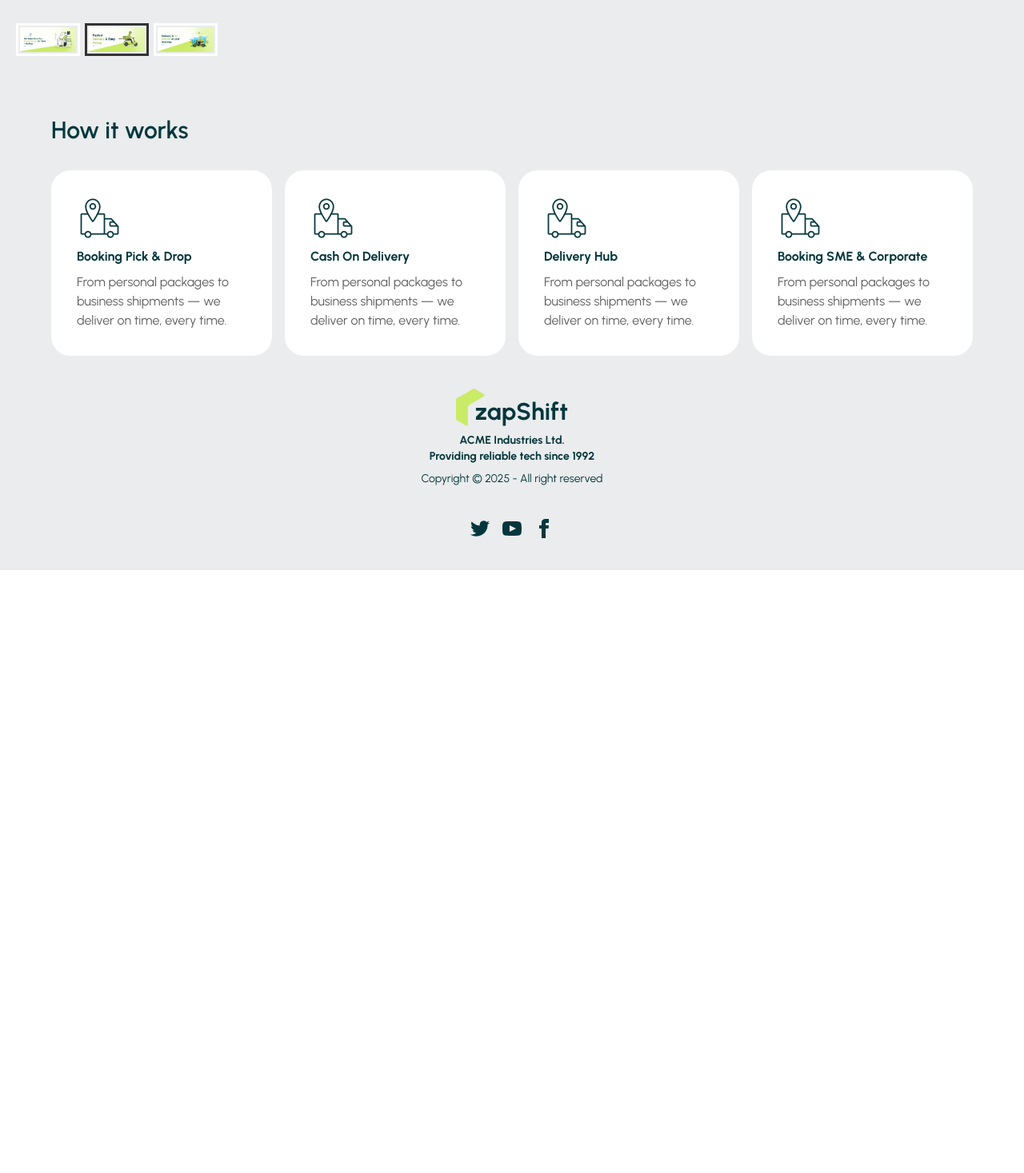
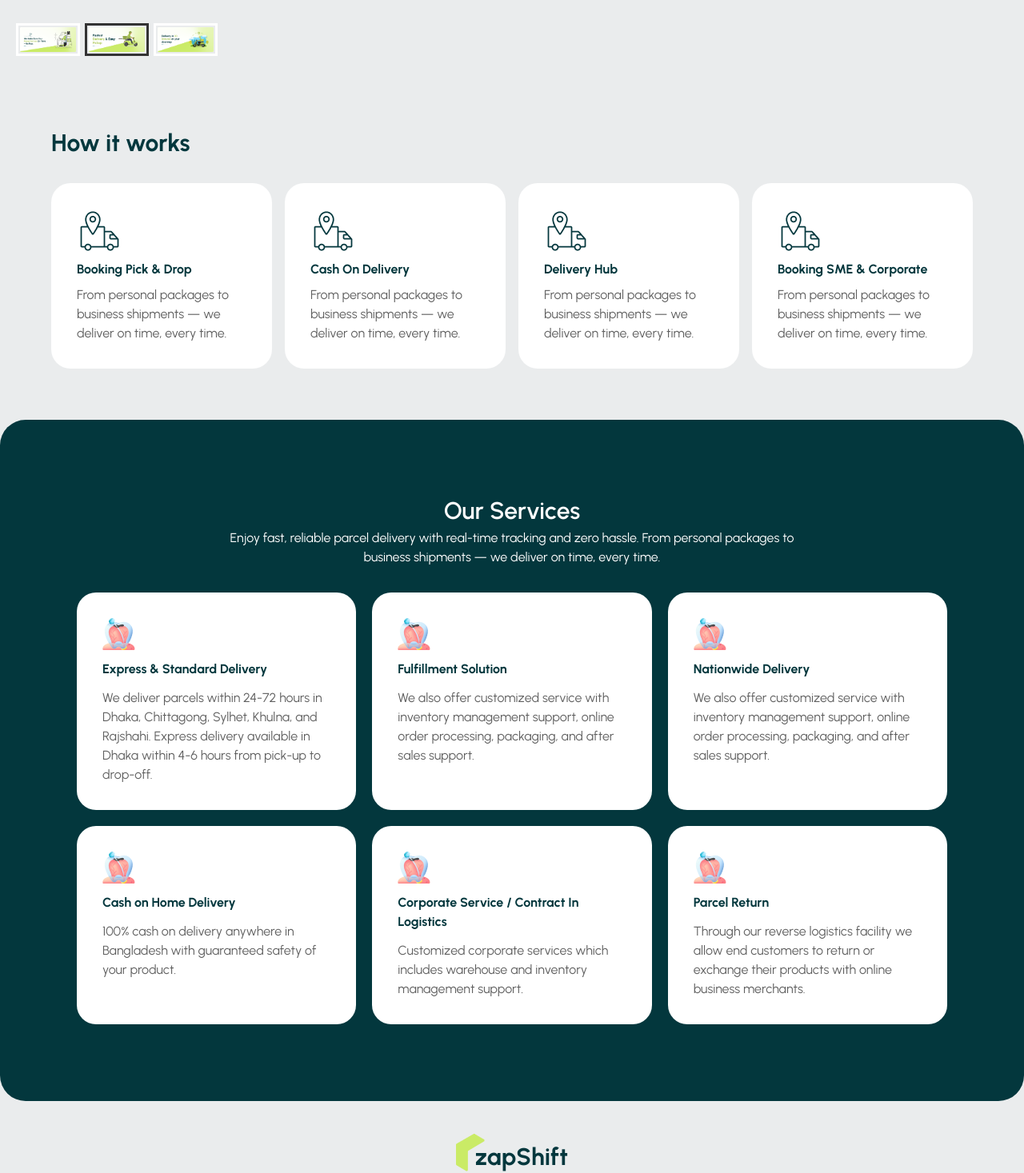
Before and after one commit to ArifBillahMubin/zap-shift-client, a React (Vite) app: page / in a window 1280 px wide. Shown: the part 666-2133 px from the top of the page at 80% size. Before the commit the page ends 1379 px from the top, so only its background shows below. Built offline with nearby package versions, Linux system fonts and the light colour scheme.

Commit message:
our services section done

```diff
--- a/package.json
+++ b/package.json
@@ -13,6 +13,7 @@
     "@tailwindcss/vite": "^4.1.17",
     "react": "^19.2.0",
     "react-dom": "^19.2.0",
+    "react-fast-marquee": "^1.6.5",
     "react-icons": "^5.5.0",
     "react-responsive-carousel": "^3.2.23",
     "react-router": "^7.9.6",
--- a/src/pages/Home/Home/Home.jsx
+++ b/src/pages/Home/Home/Home.jsx
@@ -1,13 +1,17 @@
 import React from 'react';
 import Banner from '../banner/Banner';
 import HowItWorks from '../HowItWorks/HowItWorks';
+import OurServices from '../ourServices/OurServices';
 
 const Home = () => {
     return (
         <div>
             <Banner></Banner>
-            <div className='pt-8 md:pt-12'>
+            <div className='pt-12 md:pt-16 max-w-6xl mx-auto px-2 md:px-4 lg:px-0'>
                 <HowItWorks></HowItWorks>
+            </div>
+            <div className='pt-12 md:pt-16 max-w-[1380px] mx-auto px-2 md:px-4 lg:px-0'>
+                <OurServices></OurServices>
             </div>
 
         </div>
--- a/src/pages/Home/HowItWorks/HowItWorks.jsx
+++ b/src/pages/Home/HowItWorks/HowItWorks.jsx
@@ -3,8 +3,8 @@ import howItWorkLogo from '../../../assets/bookingIcon.png'
 
 const HowItWorks = () => {
     return (
-        <div className='max-w-6xl mx-auto px-2 md:px-4 lg:px-0'>
-            <h2 className='font-semibold text-secondary text-3xl mb-8'>How it works</h2>
+        <div className=''>
+            <h2 className='font-bold text-secondary text-3xl mb-8'>How it works</h2>
             <div className='grid grid-cols-1 md:grid-cols-3 lg:grid-cols-4 gap-4'>
                 <div className=''>
                     <div className='space-y-2 bg-base-100 rounded-3xl p-8'>
--- /dev/null
+++ b/src/pages/Home/ourServices/OurServices.jsx
@@ -0,0 +1,49 @@
+import React from 'react';
+import servicesLogo from '../../../assets/service.png'
+const OurServices = () => {
+    return (
+        <div className='bg-secondary rounded-4xl'>
+            <div className='p-4 md:p-24'>
+                <div className='text-center space-y-1 mb-8'>
+                    <h1 className='font-semibold text-3xl text-base-100'>Our Services</h1>
+                    <p className='text-[16px] text-base-100'>Enjoy fast, reliable parcel delivery with real-time tracking and zero hassle. From personal packages to <br /> business shipments — we deliver on time, every time.</p>
+                </div>
+
+                <div className='grid grid-cols-1 md:grid-cols-2 lg:grid-cols-3 gap-5'>
+                    <div className='space-y-3 bg-base-100 rounded-3xl p-8 hover:bg-primary transition-all duration-300 transform hover:scale-105'>
+                        <img src={servicesLogo} alt="" />
+                        <h5 className='text-secondary font-bold'>Express  & Standard Delivery</h5>
+                        <p className='text-[16px] text-[#606060]'>We deliver parcels within 24-72 hours in Dhaka, Chittagong, Sylhet, Khulna, and Rajshahi. Express delivery available in Dhaka within 4-6 hours from pick-up to drop-off.</p>
+                    </div>
+                    <div className='space-y-3 bg-base-100 rounded-3xl p-8 hover:bg-primary transition-all duration-300 transform hover:scale-105'>
+                        <img src={servicesLogo} alt="" />
+                        <h5 className='text-secondary font-bold'>Fulfillment Solution</h5>
+                        <p className='text-[16px] text-[#606060]'>We also offer customized service with inventory management support, online order processing, packaging, and after sales support.</p>
+                    </div>
+                    <div className='space-y-3 bg-base-100 rounded-3xl p-8 hover:bg-primary transition-all duration-300 transform hover:scale-105'>
+                        <img src={servicesLogo} alt="" />
+                        <h5 className='text-secondary font-bold'>Nationwide Delivery</h5>
+                        <p className='text-[16px] text-[#606060]'>We also offer customized service with inventory management support, online order processing, packaging, and after sales support.</p>
+                    </div>
+                    <div className='space-y-3 bg-base-100 rounded-3xl p-8 hover:bg-primary transition-all duration-300 transform hover:scale-105'>
+                        <img src={servicesLogo} alt="" />
+                        <h5 className='text-secondary font-bold'>Cash on Home Delivery</h5>
+                        <p className='text-[16px] text-[#606060]'>100% cash on delivery anywhere in Bangladesh with guaranteed safety of your product.</p>
+                    </div>
+                    <div className='space-y-3 bg-base-100 rounded-3xl p-8 hover:bg-primary transition-all duration-300 transform hover:scale-105'>
+                        <img src={servicesLogo} alt="" />
+                        <h5 className='text-secondary font-bold'>Corporate Service / Contract In Logistics</h5>
+                        <p className='text-[16px] text-[#606060]'>Customized corporate services which includes warehouse and inventory management support.</p>
+                    </div>
+                    <div className='space-y-3 bg-base-100 rounded-3xl p-8 hover:bg-primary transition-all duration-300 transform hover:scale-105'>
+                        <img src={servicesLogo} alt="" />
+                        <h5 className='text-secondary font-bold'>Parcel Return</h5>
+                        <p className='text-[16px] text-[#606060]'>Through our reverse logistics facility we allow end customers to return or exchange their products with online business merchants.</p>
+                    </div>
+                </div>
+            </div>
+        </div>
+    );
+};
+
+export default OurServices;
```
Also changed, not shown: 1 other file (tests, documents, lock files or other folders).
